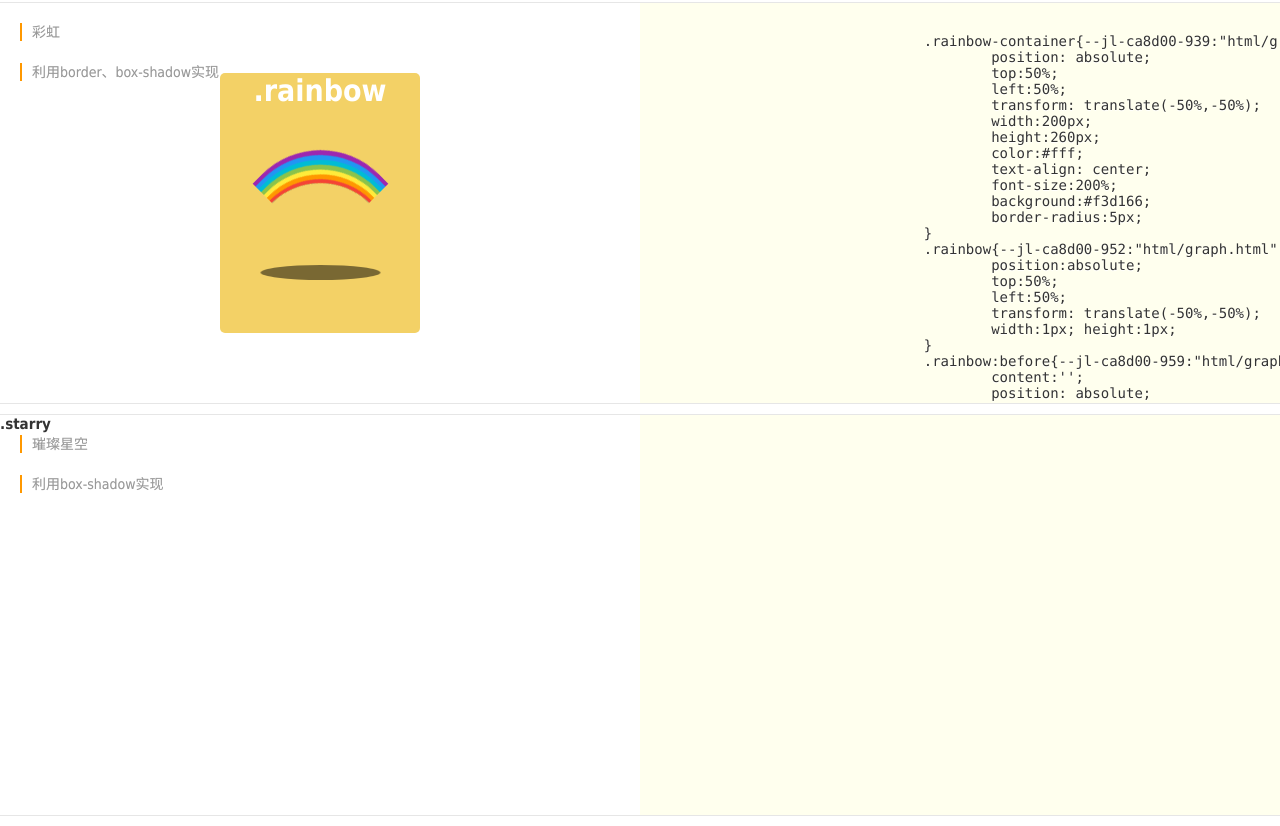
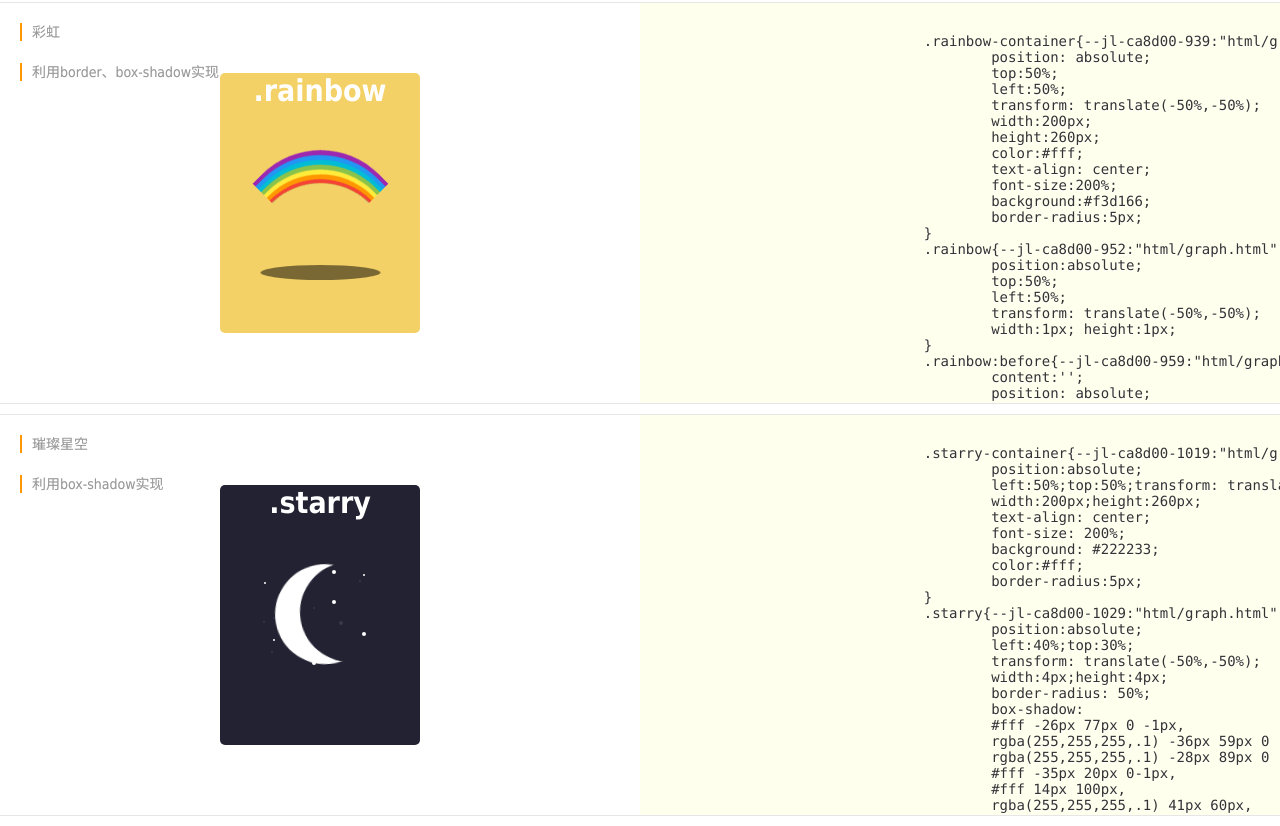
Before and after one commit to geyalan/cssAnimation, a plain HTML site: page html/graph.html in a window 1280 px wide. Shown: the part 8238-9064 px from the top of the page. Drawn offline with Linux system fonts and the light colour scheme.

Commit message:
add starry

```diff
--- a/html/graph.html
+++ b/html/graph.html
@@ -1016,7 +1016,73 @@
 				</hgroup>
 			</div>
 			<style class="code" contenteditable="true">
-
+				.starry-container{
+					position:absolute;
+					left:50%;top:50%;transform: translate(-50%,-50%);
+					width:200px;height:260px;
+					text-align: center;
+					font-size: 200%;
+					background: #222233;
+					color:#fff;
+					border-radius:5px;
+				}
+				.starry{
+					position:absolute;
+					left:40%;top:30%;
+					transform: translate(-50%,-50%);
+					width:4px;height:4px;
+					border-radius: 50%;
+					box-shadow:
+					#fff -26px 77px 0 -1px,
+					rgba(255,255,255,.1) -36px 59px 0 -1px,
+					rgba(255,255,255,.1) -28px 89px 0 -1px,
+					#fff -35px 20px 0-1px,
+					#fff 14px 100px,
+					rgba(255,255,255,.1) 41px 60px,
+					#fff 34px 39px,
+					rgba(255,255,255,.1) 14px 45px 0 -1px,
+					#fff 64px 12px 0 -1px,
+					rgba(255,255,255,.1) 32px 96px 0 -1px,
+					#fff 64px 71px,
+					rgba(255,255,255,.1) 60px 18px 0 -1px,
+					#fff 34px 9px,
+					rgba(255,255,255,.1) -26px 55px 0 -1px;
+					animation: starry_star 5s ease-in-out infinite;
+				}
+				.starry:before{
+					content: "";
+					top:20%;left:50%;
+					position:absolute;
+					width:100px;height:100px;
+					box-shadow: #fff -25px 0;
+					border-radius: 50%;
+					transform:rotate(-5deg);
+					animation: starry 5s ease-in-out infinite;
+				}
+				@keyframes starry {
+		          50% {
+		            transform: rotate(10deg);
+		          }
+		        }
+		        @keyframes starry_star{
+		          50%{
+		            box-shadow:
+		              rgba(255,255,255,0.1) -26px 77px 0 -1px,
+		              #FFF -36px 59px 0 -1px,
+		              #FFF -28px 89px 0 -1px,
+		              rgba(255,255,255,0.1) -35px 20px 0 -1px,
+		              rgba(255,255,255,0.1) 14px 100px,
+		              #FFF 41px 60px,
+		              rgba(255,255,255,0.1) 34px 39px,
+		              #FFF 14px 45px 0 -1px,
+		              rgba(255,255,255,0.1) 64px 12px 0 -1px,
+		              #FFF 32px 96px 0 -1px,
+		              rgba(255,255,255,0.1) 64px 71px,
+		              #FFF 60px 18px 0 -1px,
+		              rgba(255,255,255,0.1) 34px 9px,
+		              #FFF -26px 55px 0 -1px;
+		            }
+		        }
 			</style>
 		</section>
 	</div>
```
